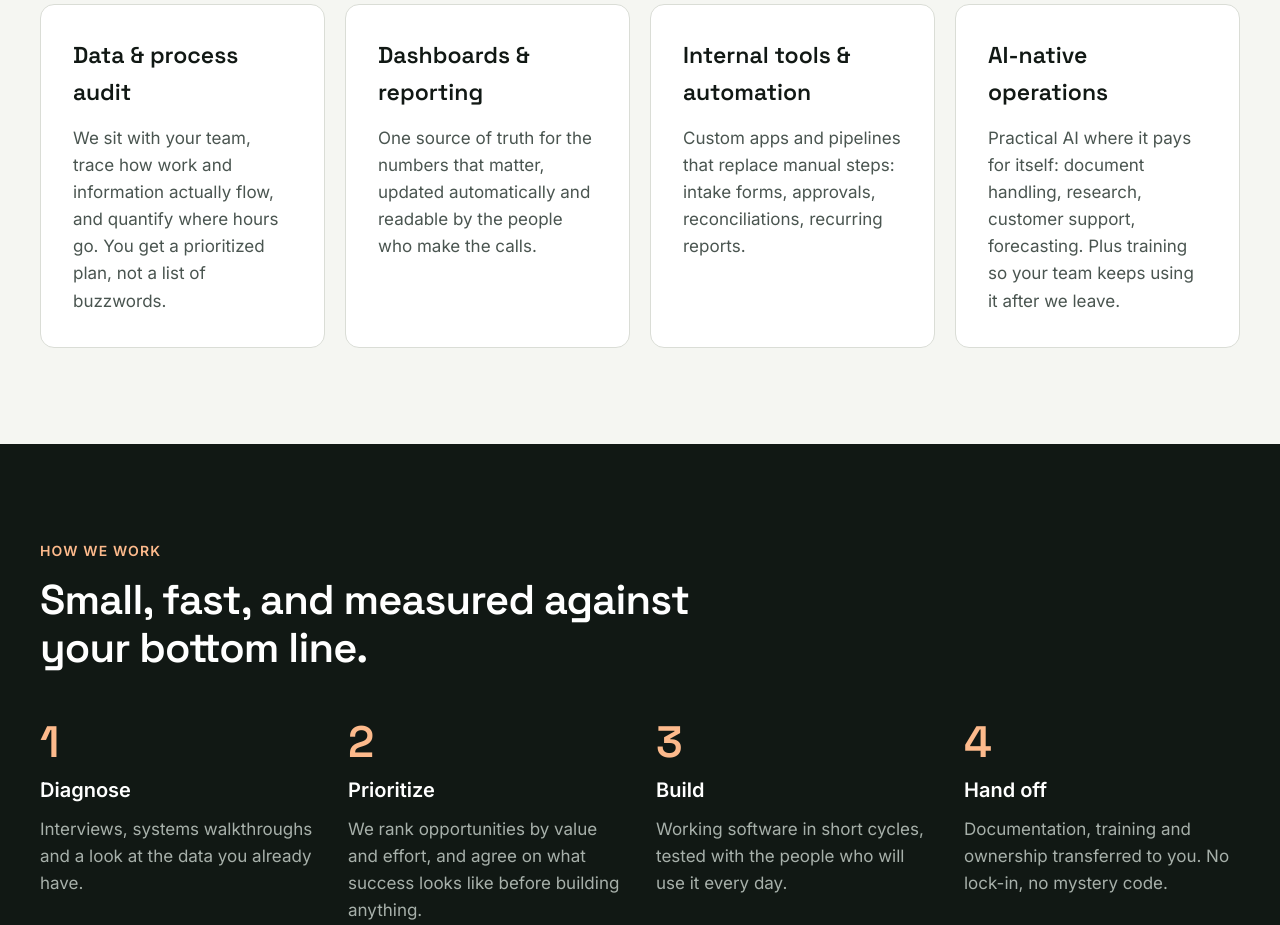
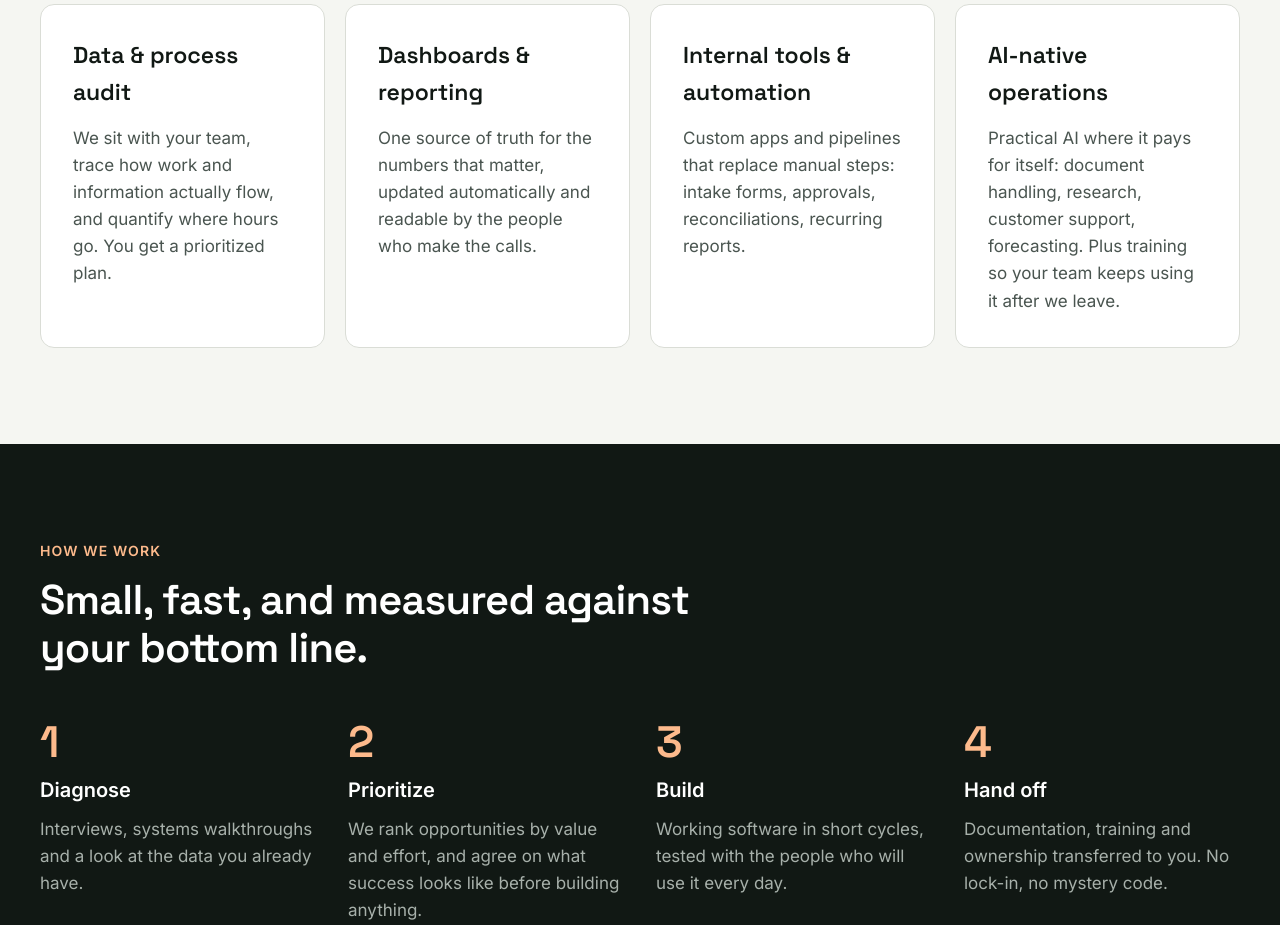
Before and after one commit to biomwalk/Walker-Consulting-Site, a plain HTML site: page index.html in a window 1280 px wide. Shown: the part 2200-3125 px from the top of the page. Drawn offline with Linux system fonts and the light colour scheme.

Commit message:
Trim buzzwords line from audit card
Co-Authored-By: Claude Opus 5.5 <noreply@anthropic.com>

```diff
--- a/index.html
+++ b/index.html
@@ -109,7 +109,7 @@ a{color:#111814}a:hover{color:#4A5550}
 <div style="display: grid; grid-template-columns: repeat(auto-fit, minmax(280px, 1fr)); gap: 20px">
 <div style="background: #FFFFFF; border: 1px solid #DADDD6; border-radius: 14px; padding: 32px; display: flex; flex-direction: column; gap: 14px">
 <h3 style="margin: 0; font-family: 'Space Grotesk', Inter, sans-serif; font-size: 23px; font-weight: 600">Data &amp; process audit</h3>
-<p style="margin: 0; color: #4A5550">We sit with your team, trace how work and information actually flow, and quantify where hours go. You get a prioritized plan, not a list of buzzwords.</p>
+<p style="margin: 0; color: #4A5550">We sit with your team, trace how work and information actually flow, and quantify where hours go. You get a prioritized plan.</p>
 </div>
 <div style="background: #FFFFFF; border: 1px solid #DADDD6; border-radius: 14px; padding: 32px; display: flex; flex-direction: column; gap: 14px">
 <h3 style="margin: 0; font-family: 'Space Grotesk', Inter, sans-serif; font-size: 23px; font-weight: 600">Dashboards &amp; reporting</h3>
```
